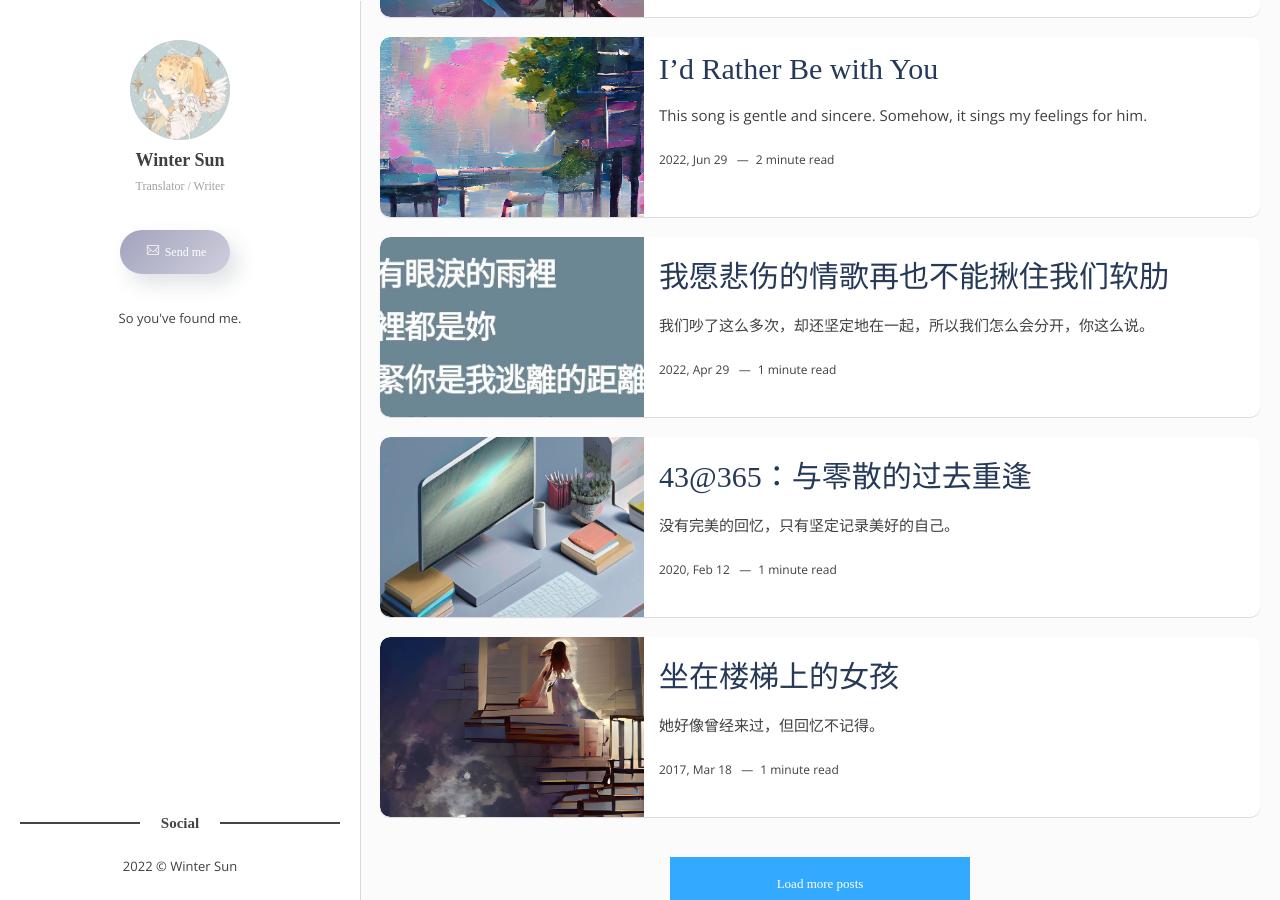
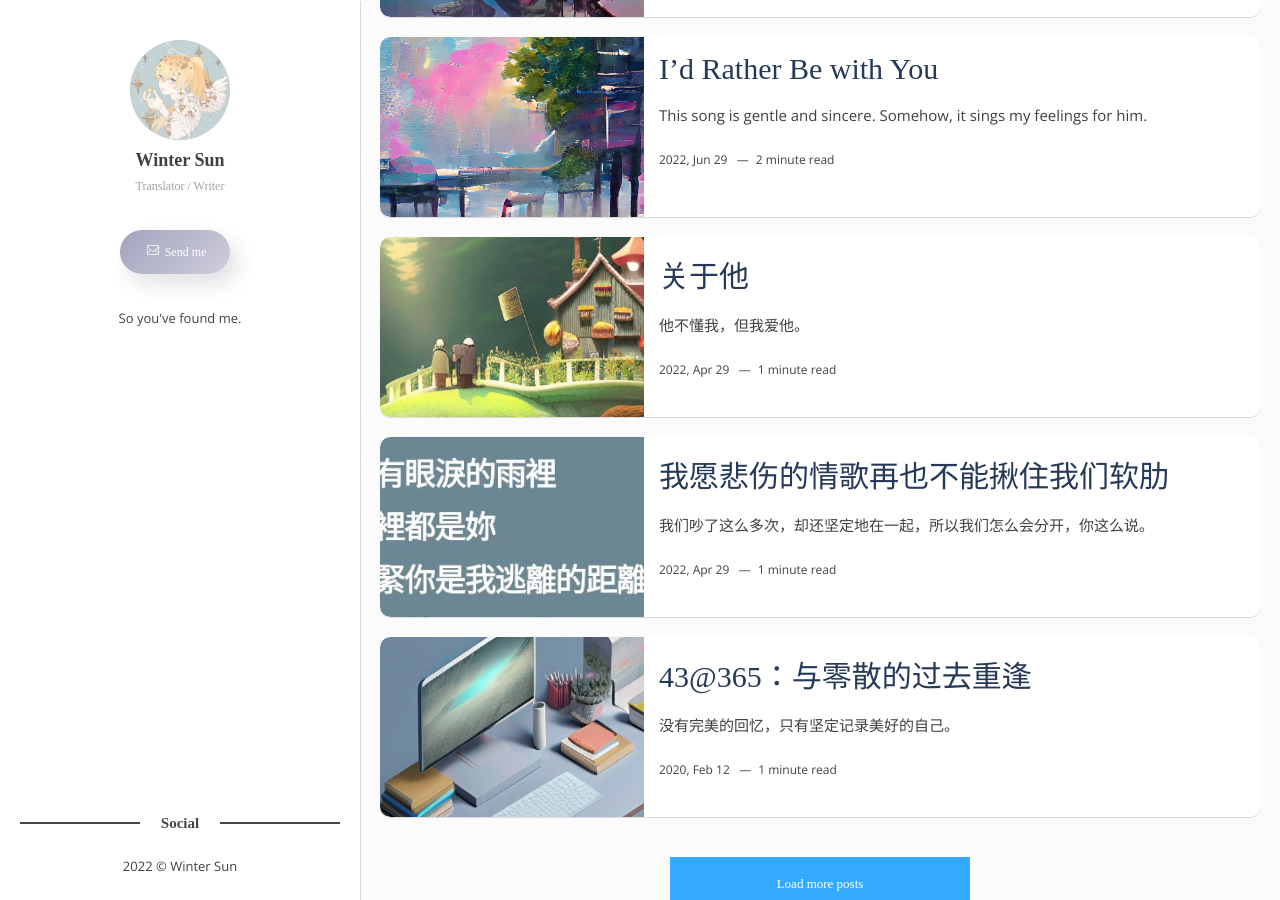
Before and after one commit to DXWinterSun/DXWinterSun.github.io, a Jekyll site: the page built from index.html, in a window 1280 px wide and 900 px high, scrolled down 642 px. Built offline with Jekyll 4.4.1, drawn with Linux system fonts in a browser that asks for light colours; some web fonts are replaced; the list of posts is cut into pages by our own code; some of the changed lines change nothing that is shown.

Commit message:
新博文

```diff
--- a/_posts/2022-04-29-i-wish-sad-love-songs-never-break-us.md
+++ b/_posts/2022-04-29-i-wish-sad-love-songs-never-break-us.md
@@ -32,4 +32,9 @@ summary: "我们吵了这么多次，却还坚定地在一起，所以我们怎
 曾经我以为，遇见他是我的幸运。
 现在我知道，遇见彼此，是我们的幸运。
 <br/>
+——Winter Sun
+11-29-2022
+Shanghai, China
+
+<br/>
 _Picture: Screenshot of Spotify_
--- /dev/null
+++ b/_posts/2022-07-21-about-him.md
@@ -0,0 +1,52 @@
+---
+layout: post
+title: "关于他"
+date: 2022-04-29
+image: love.jpg
+tags: [GC, daily, 中文]
+categories: Daily
+summary: "他不懂我，但我爱他。"
+---
+他读不懂我写的故事，就像他猜不透我的内心。
+——既然如此，为何仍旧爱他无法自拔？
+我找到这个问题答案的那天，也会是我与他破琴绝弦的时候。
+所以，我愿自己永远也不明白。
+
+我翻阅自己一两年前写的关于对爱情种种憧憬的文章心迹，依旧与自己深深地共鸣。我或许应该称那个自己为第三人称，可我并不愿。那是我，我是我，未曾改变。
+我总坚定地要找到那个让我全心全意不顾一切去深爱的人，对选择爱自己的人这件事嗤之以鼻。但如今看来，我却也逃不过渴望被所爱之人无条件深爱和选择的牢笼。
+我曾以为自己无比清醒，会保持理智的选择，无论何种情形。
+可如今，我甚早便踏入了同居的生活和亲密的关系，它们时时令我头晕目眩。
+踏入这段关系时的我，带着全部童话的憧憬。徘徊在爱情关系的大门前，我期待着，却也忐忑地百般试探。他从未让我失望，甚至常常给我惊喜，于此，我的防线随好感而反相关增长。终于，我把二十一年来积攒的期待、热情、勇气和信念，全数献给了他。
+我不在乎别人是否觉得我头脑发热或是一时兴起。我只知道，他是我想要的那个人。我对他深情告白、我勇敢地抱紧他、我爬上他的床吻他……都是我心甘情愿的美丽结果。我没想过“后悔”这个可能性，就像我无比确信他一定会陪我到一切终结一般。
+我以我习惯和渴望的方式爱他。我为他书写诸多美好的词句，为他做浪漫的事情，无时无刻不想与他待在一起……或许一部分的我自己也私心希望，他会以同等的方式爱我吧。
+他是否爱我？这个问题，如果一两个月前问起我来，我大概率会犹豫。不过此时的我，对此毫不质疑。
+他爱我的，以他的方式。他的方式与我的不尽相同，因为他与我的种种区别。
+所以，他是否如我一样爱我？答案是否定的。
+但这其实或许不算太坏。诚然，我希望一个人爱我的时候，会用绮丽的辞藻抒发思念和眷恋，像我本能会做的一样；我希望一个人爱我的时候，会努力向所有人宣告自己的选择多么值得自豪，像我一直在做的一样。但反过来问的话，就像他问我的一样，这样有什么意义呢？
+他偶尔也会伤我的心。我不知道是否如他声称的我对他的伤害一般深，但我很清楚哪些话哪些事情让我难过。
+其中，很难以忘怀的一句便是：“言语是无用/无力的”。听见这话，就仿佛将我赖以生存和信念的事物无情地掷向车轮底下，我只能看它被碾碎。
+的确，他对我说的情话统统不在乎。因为他自己并不仰仗它们，所以他或许也不太愿意花费心思来欣赏和感谢我所做的这些。而如果我稍稍表达出对于他这样漫不经心态度的不满，“要求他必须跟我一样”的帽子就扣下来了。
+好像于他而言，我的需求是不可原谅的错误。
+在此之前，我从未怀疑过爱人彼此应该给予对方的耐心和关注。或许，我一直只能想象出如我自己一般的爱人，这件事本身就有致命的缺陷——我如此特别，很难有人与我一样。
+我一直以为，爱一个人便自然而然地会多为他着想，即便他的要求乍听起来再不合理，也值得一两次耐心地被倾听他辩解的机会，而不是先入为主的主观判断和无情伤害。
+但话又说回来，这也只是我。
+我确实一直在这样去做，绝大部分情况下。但和所有的事情一样，我无权这般要求任何其他人，唯有自己而已。我无法要求他和我一般，所以可能我也必须去忍受他做不到这些。
+而我如此爱他，无法解释地爱他。所以我甘愿这般，只要他的美好和治愈仍在。
+我不知道在他看来，我是否也同样地难以捉摸，就像我不知道他坚定地和我在一起的依托是什么。
+但无论他为什么选择继续和我在一起，都改变不了我要与他在一起的选择。它十分坚定，不可动摇。
+
+我想起自己曾对他说，我担心他只存在于我想象里，又或者他只是一个梦。
+而后我又告诉他，没关系，不管怎样，我都会爱他，只要我记忆中有他。
+所以，在这个真实的世界里，我永远都爱他。
+<br/>
+# 小记 / Notes
+我已经知道开篇那个问题的答案了。
+至于为什么还是收录这篇，只因为这是曾经我自己的一部分。除非有语法问题，不然我不愿修改自己某时写的文字。
+所以，就这样啦。
+<br/>
+——Winter Sun
+11-29-2022
+Shanghai, China
+
+<br/>
+_Picture: Created with Wombo_
```
Also changed, not shown: images/love.jpg (added).
